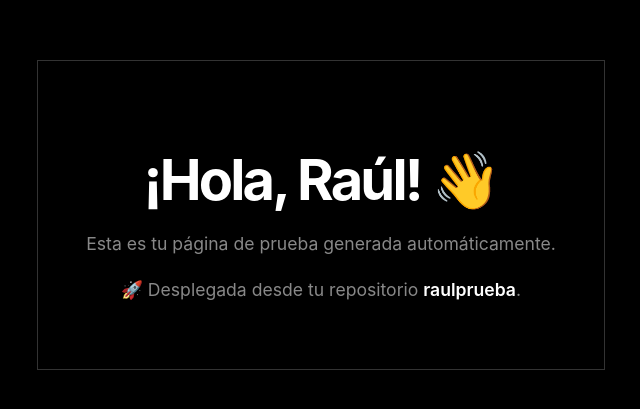
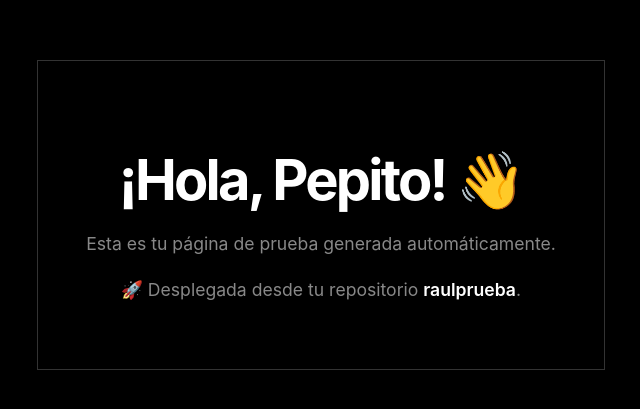
Before and after one commit to Raul-Marin/raulprueba, a plain HTML site: page index.html in a window 1280 px wide. Shown: the part 185-594 px from the top of the page, without its empty margins (319-959 px from the left). Drawn offline with Linux system fonts and the light colour scheme.

Commit message:
Change name to Pepito

```diff
--- a/index.html
+++ b/index.html
@@ -50,7 +50,7 @@
 
 <body>
     <div class="container">
-        <h1>¡Hola, Raúl! 👋</h1>
+        <h1>¡Hola, Pepito! 👋</h1>
         <p>Esta es tu página de prueba generada automáticamente.</p>
         <p>🚀 Desplegada desde tu repositorio <strong>raulprueba</strong>.</p>
     </div>
```
